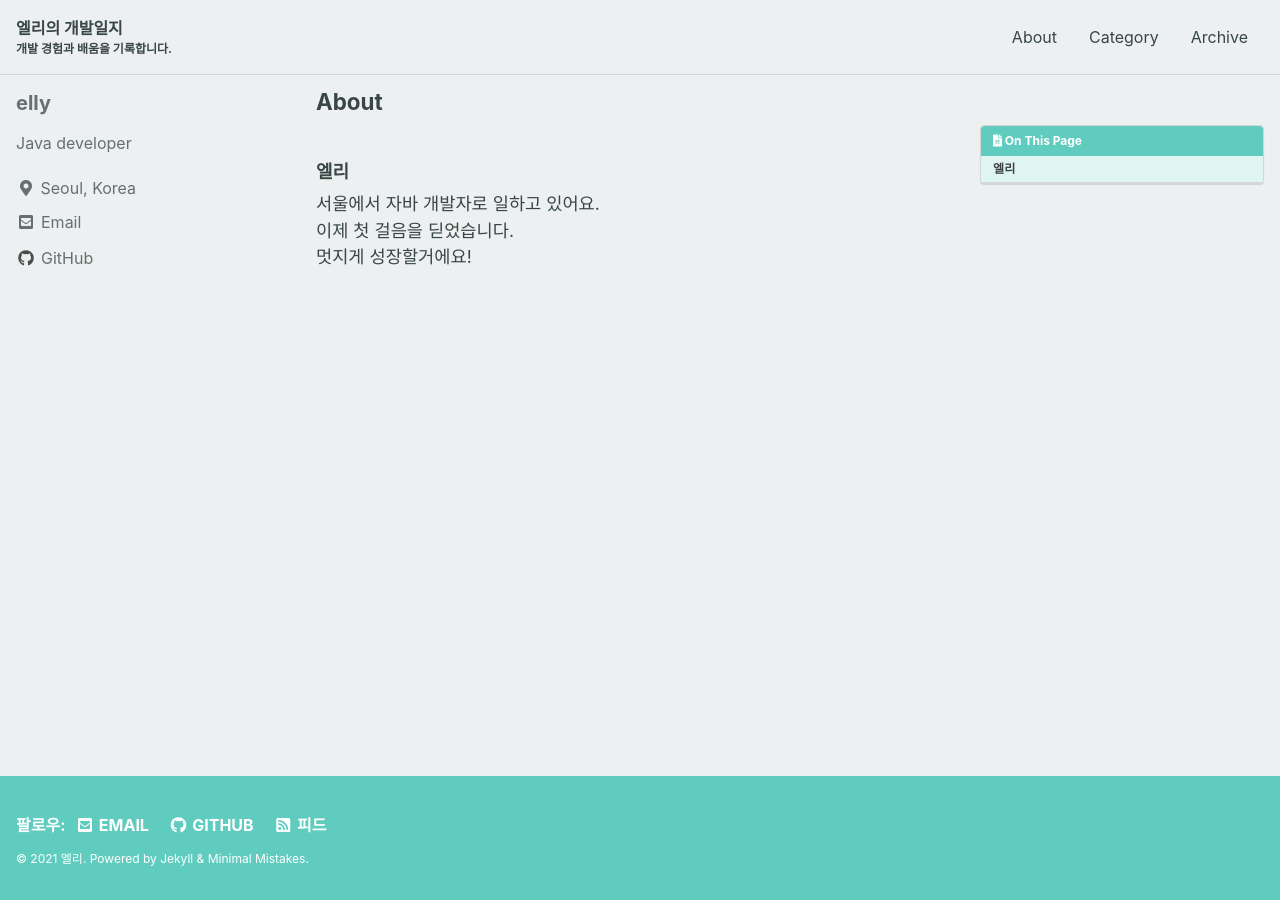
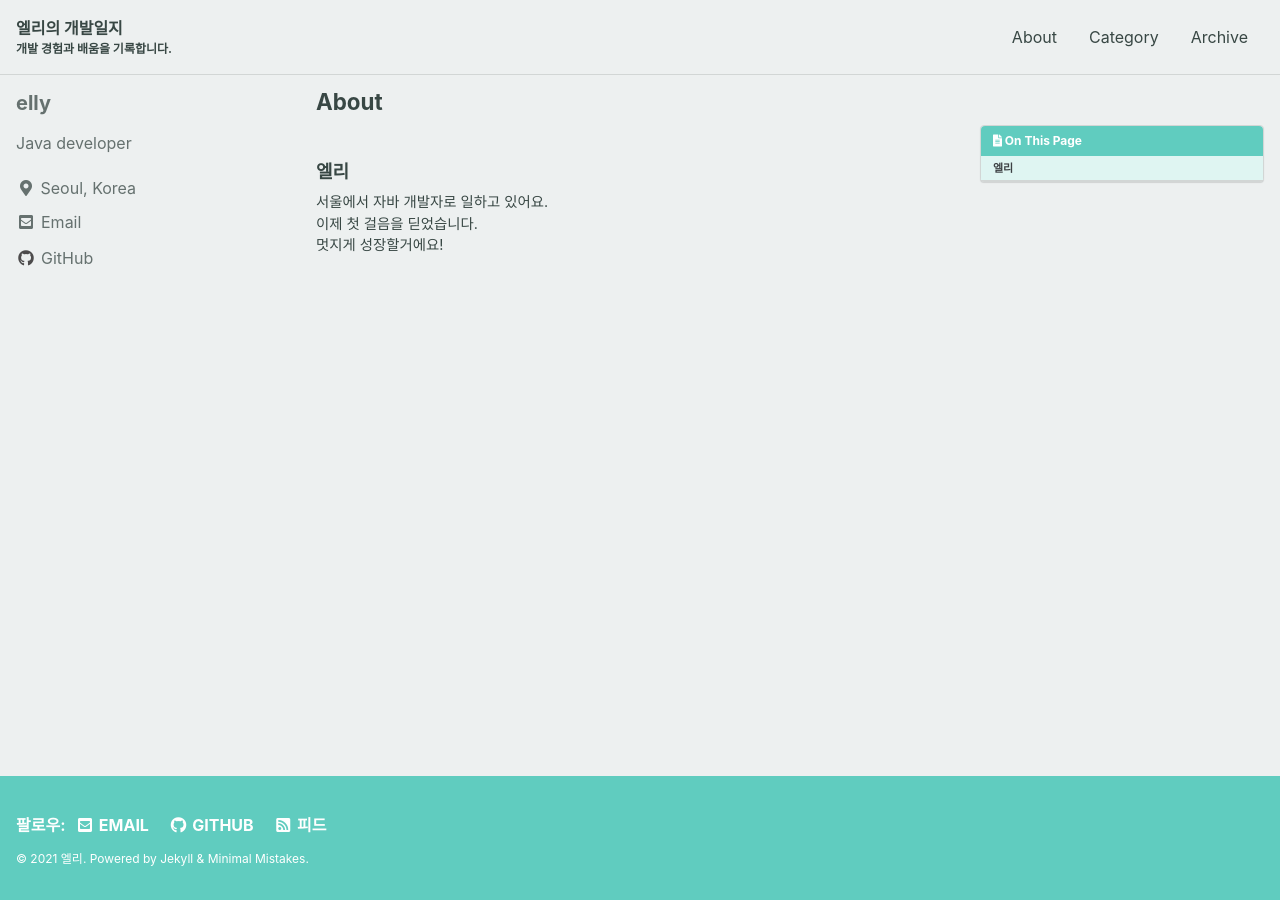
Before and after one commit to ellylee617/ellylee617.github.io, a Jekyll site: the page built from _pages/about.md, in a window 1280 px wide. Built offline with Jekyll 4.4.1, drawn with Linux system fonts in a browser that asks for light colours; cached includes are drawn as plain includes.

Commit message:
Update _page.scss

```diff
--- a/_sass/minimal-mistakes/_page.scss
+++ b/_sass/minimal-mistakes/_page.scss
@@ -109,16 +109,17 @@ body {
 			opacity: 1;
 		}
 	}
-
+  li{
+    font-size: 1em;
+  }
   p,
-  li,
   dl {
-    font-size: 1.1em;
+    font-size: .9em;
   }
 
   /* paragraph indents */
   p {
-    margin: 0 0 $indent-var;
+    margin: 0;
 
     /* sibling indentation*/
     @if $paragraph-indent == true {
@@ -142,13 +143,12 @@ body {
   dt {
     margin-top: 1em;
     font-family: $sans-serif;
-    font-weight: bold;
   }
 
   dd {
     margin-left: 1em;
     font-family: $sans-serif;
-    font-size: $type-size-6;
+    font-size: .9em;
   }
 
   .small {
```
